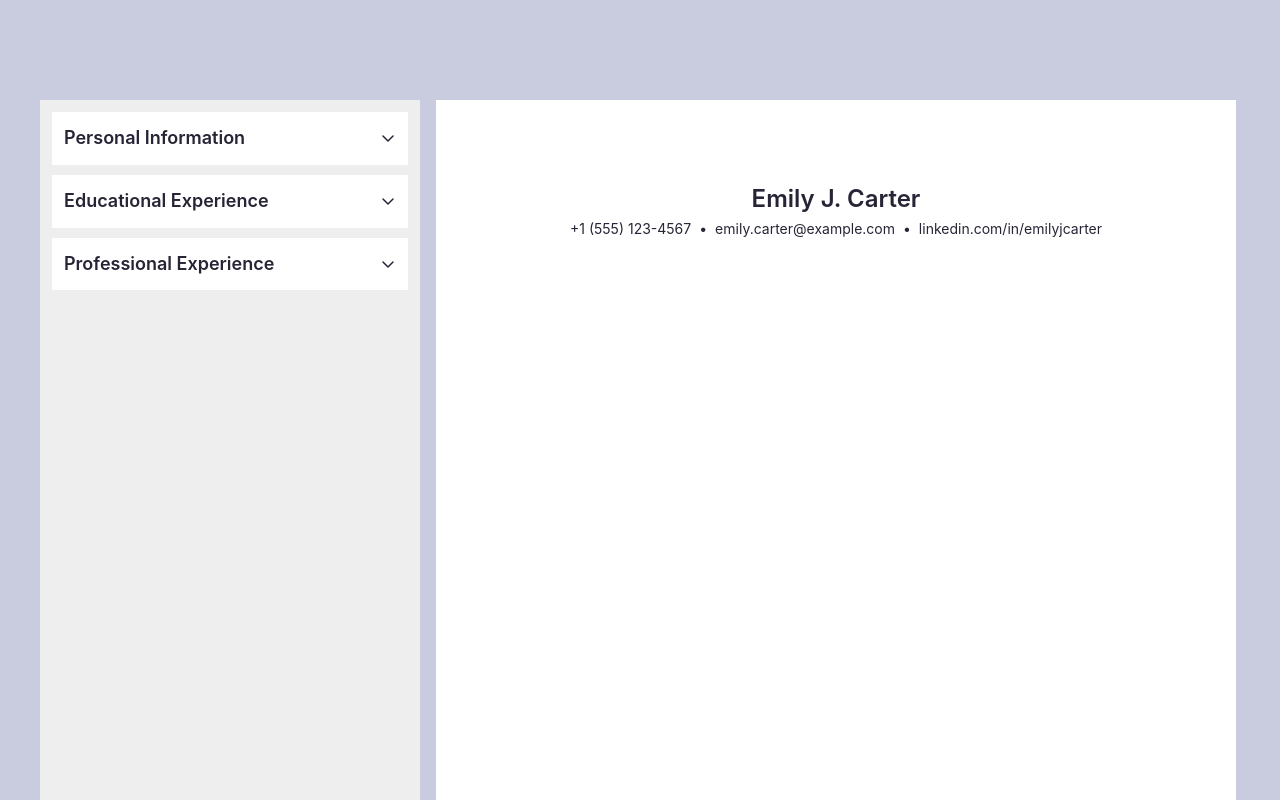
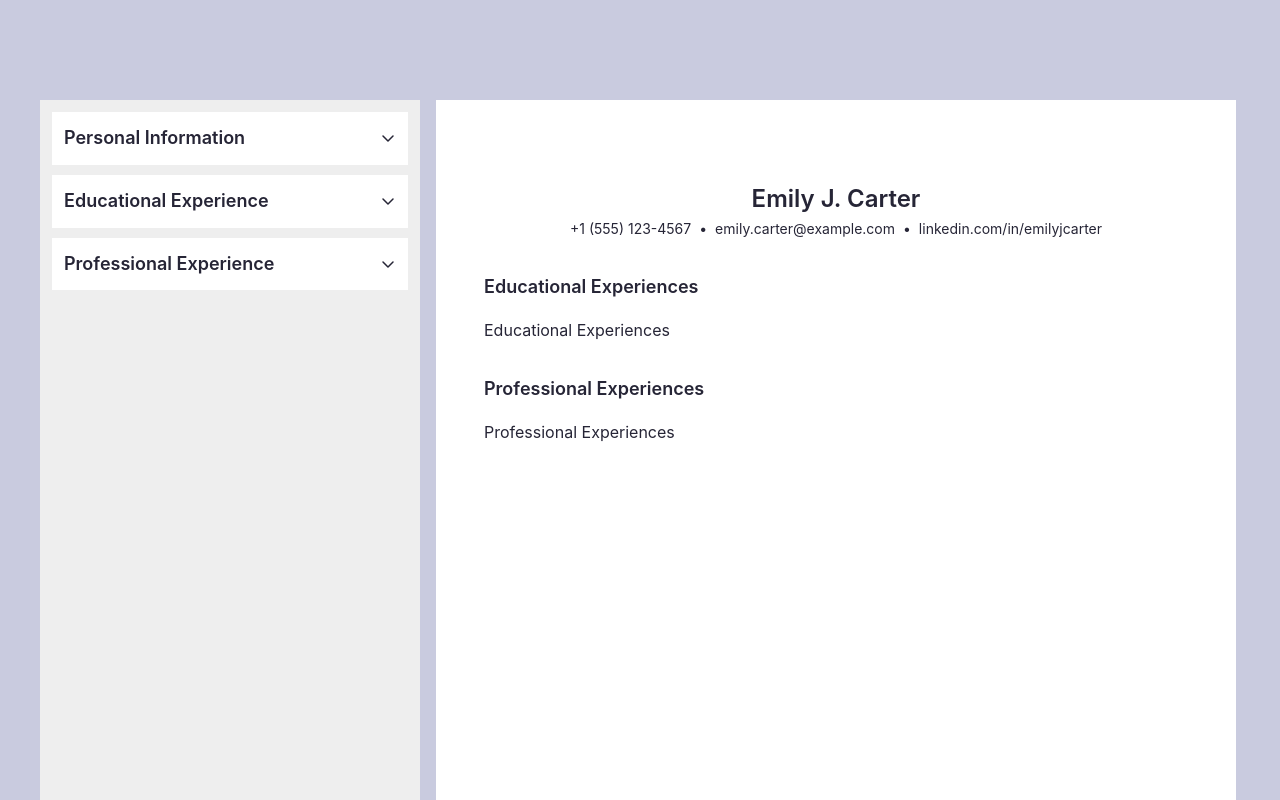
Before and after one commit to jsklcodes/cv-application, a React (Vite) app: page / in a window 1280 px wide. Shown: the top 800 px of the page. Built offline with nearby package versions, Linux system fonts and the light colour scheme.

Commit message:
Create the PreviewSection component

```diff
--- a/src/App.jsx
+++ b/src/App.jsx
@@ -2,6 +2,7 @@ import { Collapse } from './components/Collapse';
 import { CvCreator } from './components/CvCreator';
 import { CvPreview } from './components/CvPreview';
 import { EducationalExpForm } from './components/EducationalExpForm';
+import { PreviewSection } from './components/PreviewSection';
 import { PersonalInfoForm } from './components/PersonalInfoForm';
 import { PersonalInfoHeader } from './components/PersonalInfoHeader';
 import { ProfessionalExpForm } from './components/ProfessionalExpForm';
@@ -33,6 +34,14 @@ export const App = () => {
 
       <CvPreview>
         <PersonalInfoHeader />
+
+        <PreviewSection title="Educational Experiences">
+          Educational Experiences
+        </PreviewSection>
+
+        <PreviewSection title="Professional Experiences">
+          Professional Experiences
+        </PreviewSection>
       </CvPreview>
     </div>
   );
--- /dev/null
+++ b/src/components/PreviewSection/index.jsx
@@ -0,0 +1,9 @@
+export const PreviewSection = ({ title, children }) => {
+  return (
+    <section class="section">
+      <h2 class="section-heading">{title}</h2>
+
+      <div class="experience-group">{children}</div>
+    </section>
+  );
+};
```
